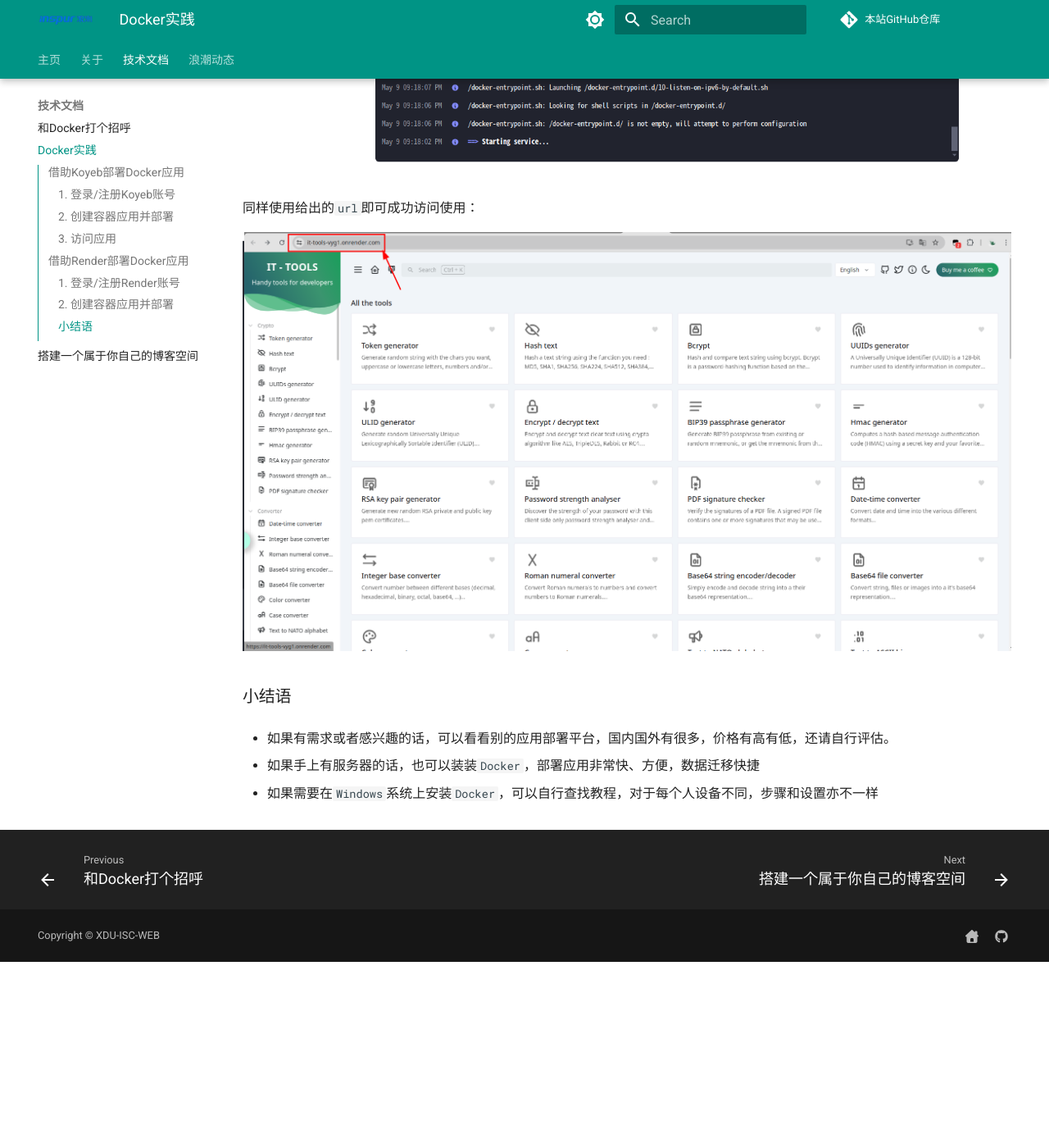
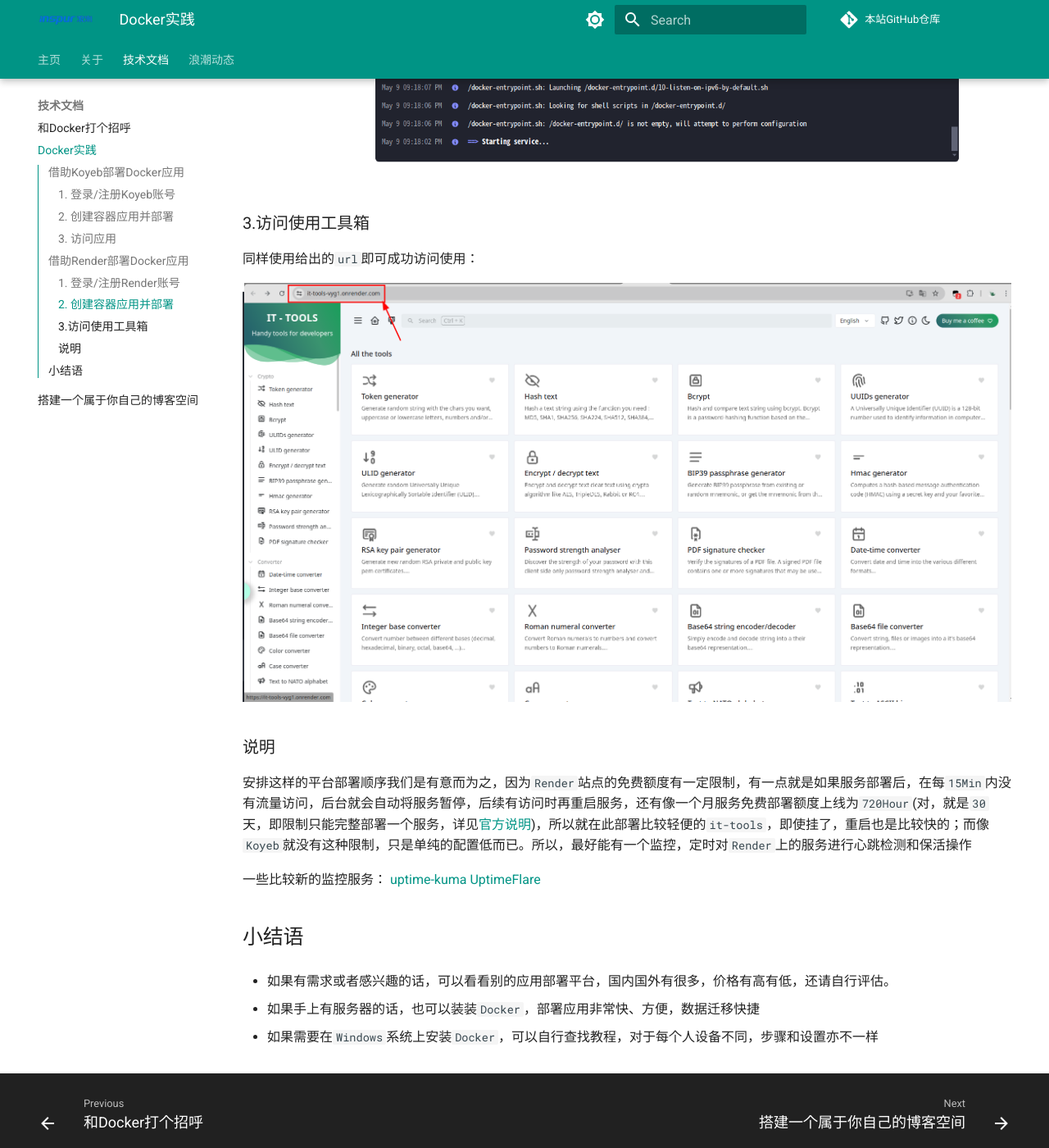
Before and after one commit to ISC-XDU/Blog, an MkDocs documentation site: the page built from docs/技术文档/docker_practice.md, in a window 1280 px wide and 1400 px high, scrolled down 11844 px. Shown: the whole window at 82% size. Built offline with MkDocs 1.6.1 and Material for MkDocs 9.7.7, drawn with Linux system fonts in a browser that asks for light colours; emoji names are drawn with the system emoji font; comment, search, counter and statistics services are not loaded; before the commit the page ends 13017 px from its top, so only the background shows below that.

Commit message:
update for docker_practice

```diff
--- a/docs/技术文档/docker_practice.md
+++ b/docs/技术文档/docker_practice.md
@@ -83,7 +83,7 @@
 
 点击右上角进行注册，可以使用现有的其他平台账号比如`Github`绑定，就能自动识别到你的邮箱
 
-![初始注册](./docker_practice/reder_sign_up.png)
+![初始注册](./docker_practice/render_sign_up.png)
 
 中途会有一个邮箱验证，收到邮件之后认证一下即可
 
@@ -113,12 +113,21 @@
 
 ![创建成功](./docker_practice/render_create_it-tools_ok.png)
 
+### 3.访问使用工具箱
+
 同样使用给出的`url`即可成功访问使用：
 
 ![访问使用](./docker_practice/render_create_it-tools_use.png)
 
+### 说明
 
-### 小结语
+安排这样的平台部署顺序我们是有意而为之，因为`Render`站点的免费额度有一定限制，有一点就是如果服务部署后，在每`15Min`内没有流量访问，后台就会自动将服务暂停，后续有访问时再重启服务，还有像一个月服务免费部署额度上线为`720Hour`(对，就是`30`天，即限制只能完整部署一个服务，详见[官方说明](https://docs.render.com/free#free-web-services))，所以就在此部署比较轻便的`it-tools`，即使挂了，重启也是比较快的；而像`Koyeb`就没有这种限制，只是单纯的配置低而已。所以，最好能有一个监控，定时对`Render`上的服务进行心跳检测和保活操作
+
+一些比较新的监控服务：
+[uptime-kuma](https://github.com/louislam/uptime-kuma)
+[UptimeFlare](https://github.com/lyc8503/UptimeFlare)
+
+## 小结语
 
 - 如果有需求或者感兴趣的话，可以看看别的应用部署平台，国内国外有很多，价格有高有低，还请自行评估。
 
```
Also changed, not shown: docs/技术文档/docker_practice/Koyeb_create_web2.png (deleted), docs/技术文档/docker_practice/Koyeb_create_web3.png (deleted), docs/技术文档/docker_practice/Koyeb_create_web_ok1.png (deleted), docs/技术文档/docker_practice/Koyeb_create_web_ok2.png (deleted), docs/技术文档/docker_practice/Koyeb_create_web_ok3.png (deleted), docs/技术文档/docker_practice/render_create_webapp_2.png (deleted), docs/技术文档/docker_practice/render_create_webapp_3.png (deleted), docs/技术文档/docker_practice/render_create_webapp_4.png (deleted), docs/技术文档/docker_practice/render_create_webapp_5.png (deleted), docs/技术文档/docker_practice/render_create_webapp_ok.png (deleted), docs/技术文档/docker_practice/render_sign_up.png (renamed from docs/技术文档/docker_practice/reder_sign_up.png).
